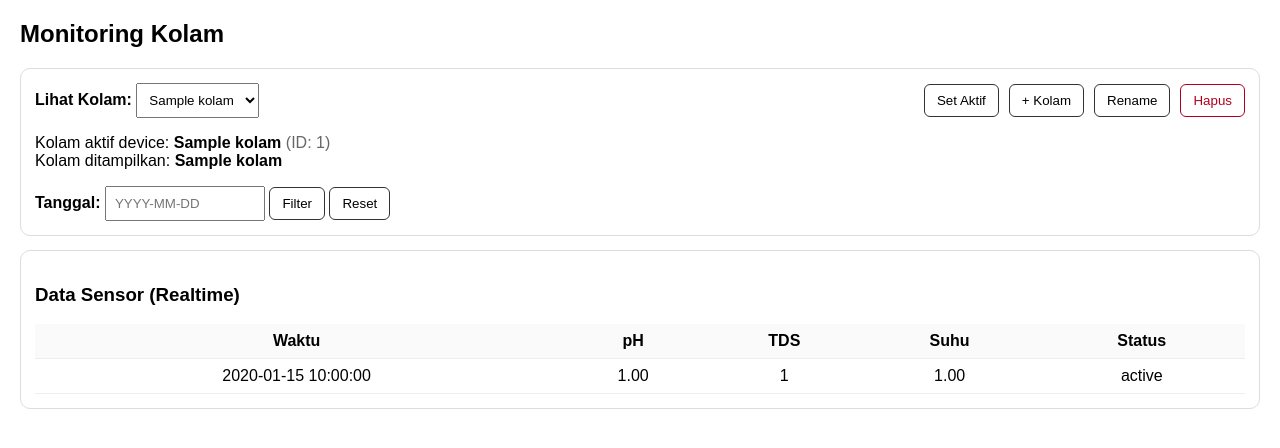
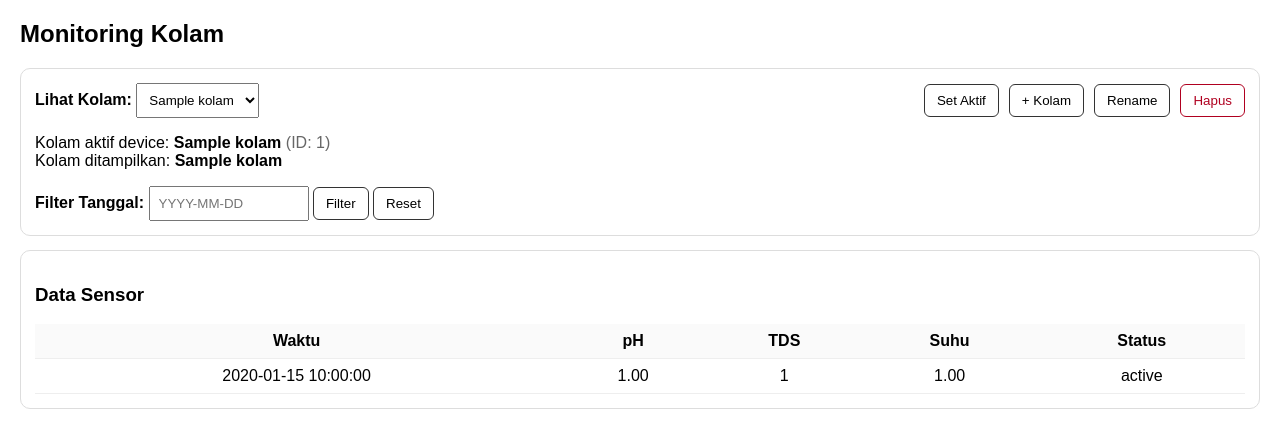
Before and after one commit to jihanaulias/Monitoring-Kualitas-Air-Kolam-Renang-IoT, a PHP site: page / in a window 1280 px wide. Shown: the top 448 px of the page. Run offline with PHP 8.4, Linux system fonts and the light colour scheme; data comes from the database, SQL or seed files in the repository; tables that the repository leaves empty hold one stand-in row (values such as "Sample post").

Commit message:
Update index.php

```diff
--- a/index.php
+++ b/index.php
@@ -204,14 +204,14 @@ if($selected_id>0){
         Kolam ditampilkan: <b><?= e($selected_name) ?></b>
       </p>
 
-      <label><b>Tanggal:</b></label>
+      <label><b>Filter Tanggal:</b></label>
       <input type="text" id="dateFilter" placeholder="YYYY-MM-DD" style="padding:8px; width:140px;">
       <button class="btn" type="button" onclick="applyDate()">Filter</button>
       <button class="btn" type="button" onclick="clearDate()">Reset</button>
     </div>
 
     <div class="card">
-      <h3>Data Sensor (Realtime)</h3>
+      <h3>Data Sensor</h3>
       <table>
         <thead>
           <tr>
```
